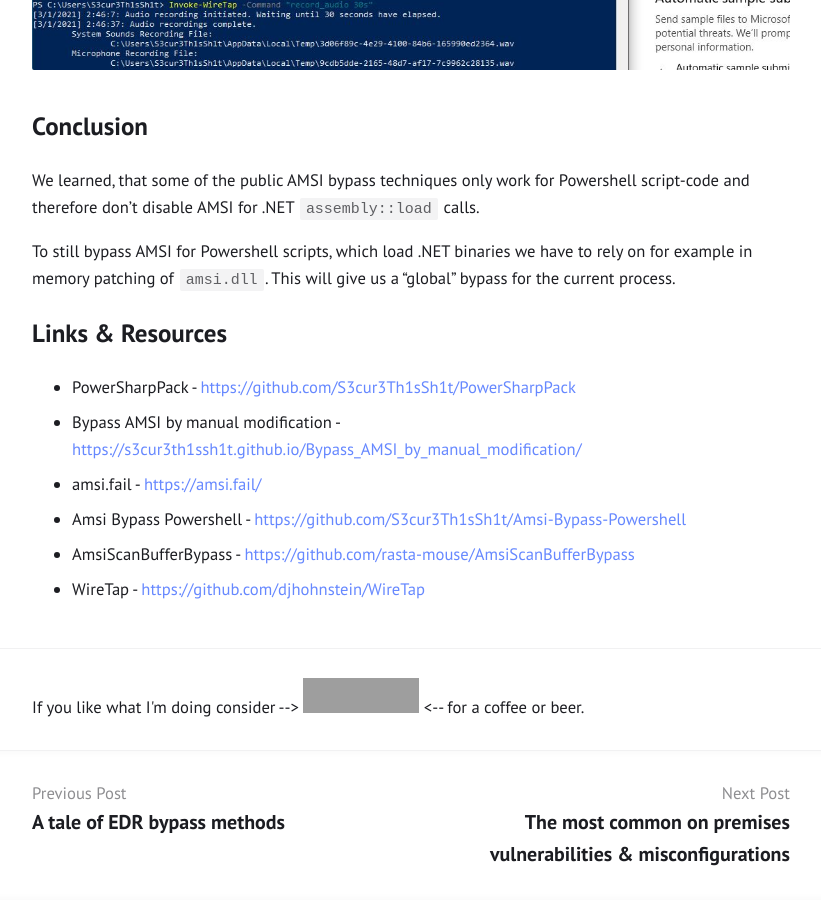
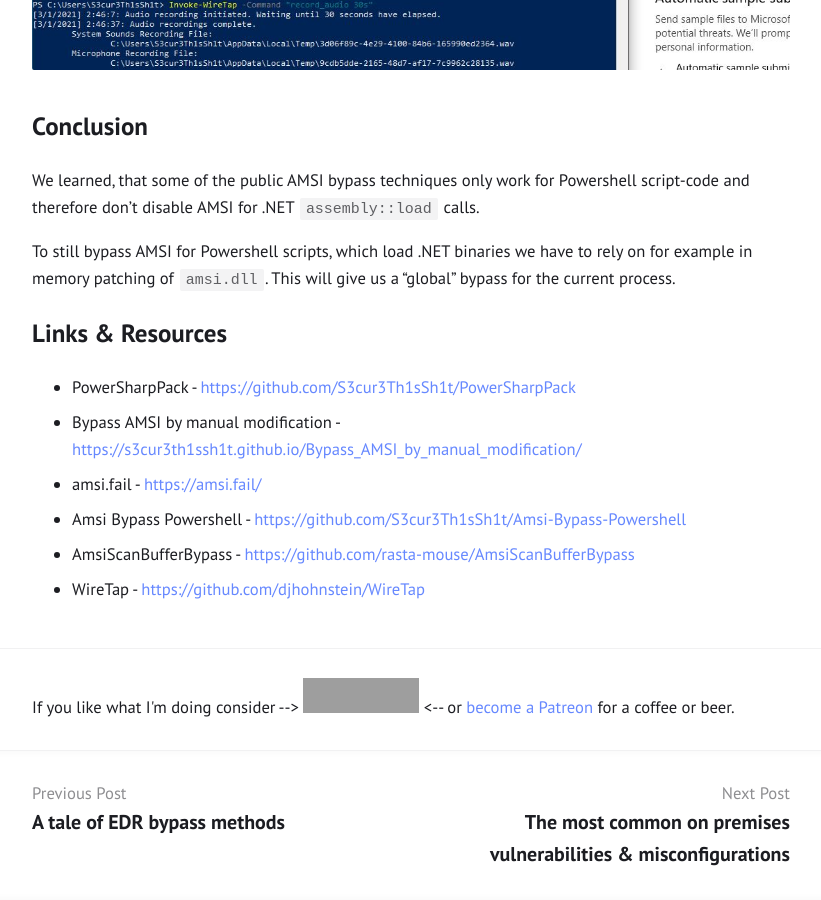
Before and after one commit to S3cur3Th1sSh1t/S3cur3Th1sSh1t.github.io, a Jekyll site: the page built from _posts/2021-03-01-Powershell-and-the-.NET-AMSI-Interface.md, in a window 1280 px wide and 900 px high, scrolled down 5108 px. Shown: the whole window, without its empty margins (229-1050 px from the left). Built offline with Jekyll 4.4.1, drawn with Linux system fonts in a browser that asks for light colours; grey boxes are pictures that could not be loaded.

Commit message:
Update post.html

```diff
--- a/_layouts/post.html
+++ b/_layouts/post.html
@@ -13,7 +13,7 @@ layout: default
   {% endif %}
 </article>
 <article>
-If you like what I'm doing consider -->  <iframe src="https://github.com/sponsors/S3cur3Th1sSh1t/button" title="Sponsor S3cur3Th1sSh1t" height="35" width="116" style="border: 0;"></iframe> <-- for a coffee or beer.
+If you like what I'm doing consider -->  <iframe src="https://github.com/sponsors/S3cur3Th1sSh1t/button" title="Sponsor S3cur3Th1sSh1t" height="35" width="116" style="border: 0;"></iframe> <-- or <a href="https://www.patreon.com/S3cur3Th1sSh1t">become a Patreon</a> for a coffee or beer.
 </article>
 {% if site.show_related %}
   <footer class="related">
```
